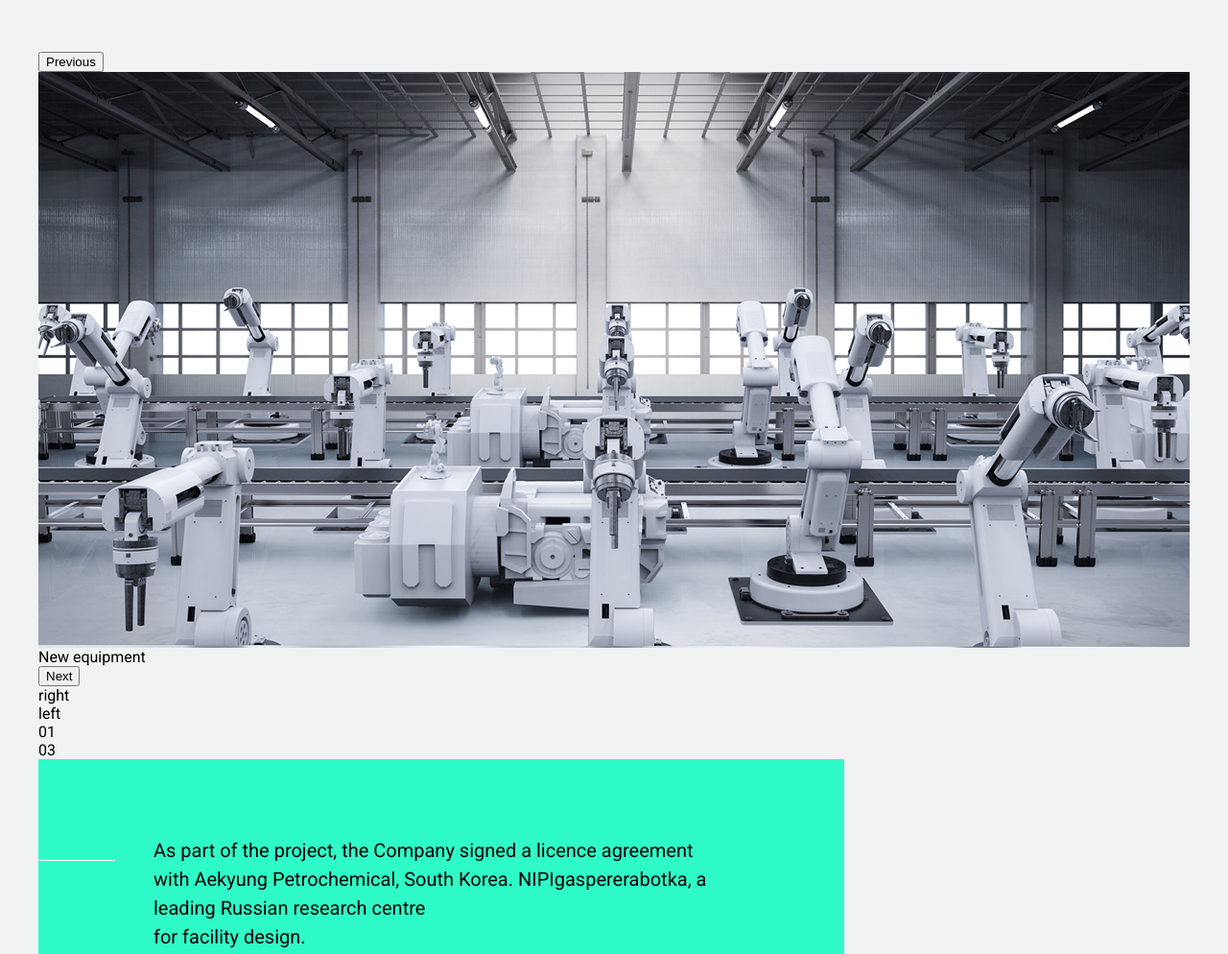
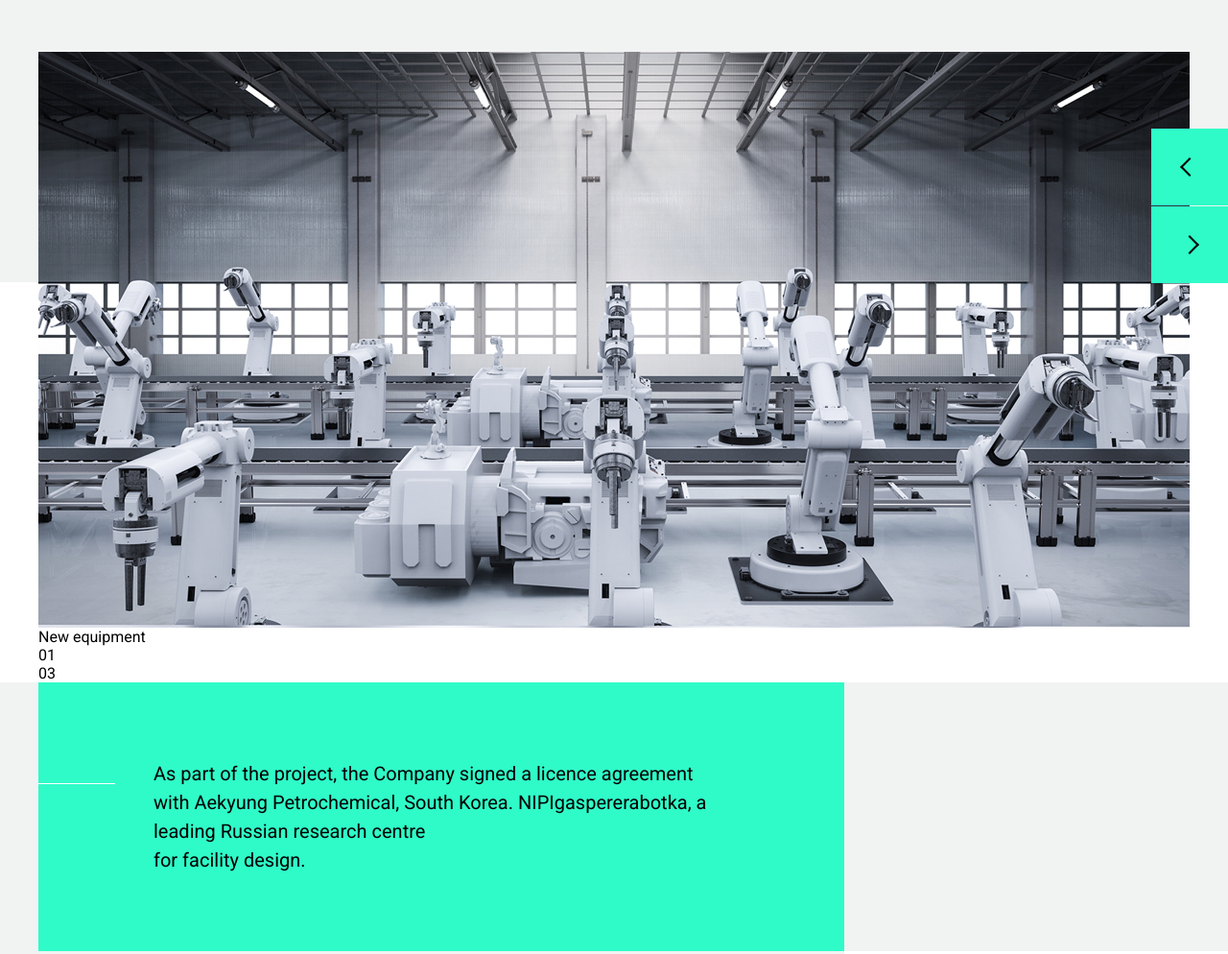
Before and after one commit to Amugbl4/UplabFrontSchool, a website: page post.html in a window 1280 px wide. Shown: the part 840-1834 px from the top of the page at 96% size. Drawn offline with nearby package versions, Linux system fonts and the light colour scheme.

Commit message:
slider arrow

```diff
--- a/css/style.css
+++ b/css/style.css
@@ -470,7 +470,71 @@ body {
 }
 
 .article__slider {
+    display: block;
+    width: 100%;
+    position: relative;
+    background-color: #fff;
+    color: #000;
+    margin: 0;
+    padding: 0;
     margin-top: 80px;
+}
+
+.article__slider::before {
+    position: absolute;
+    top: 0;
+    display: block;
+    content: "";
+    width: 100%;
+    min-height: 240px;
+    background-color: #f1f2f2;
+}
+
+.slick-arrow {
+    display: block;
+    position: absolute;
+    z-index: 2;
+    font-size: 0;
+    padding: 0;
+    margin: 0;
+    right: -40px;
+    border: none;
+    width: 80px;
+    height: 80px;
+    background-color: #2ffbc8;
+}
+
+.slick-arrow:hover {
+    cursor: pointer;
+}
+
+.slick-prev::before {
+    display: inline-block;
+    content: "";
+    width: 14px;
+    height: 14px;
+    border-top: 2px solid #000;
+    border-left: 2px solid #000;
+    transform: rotate(315deg);
+}
+
+.slick-next::before {
+    display: inline-block;
+    content: "";
+    width: 14px;
+    height: 14px;
+    border-top: 2px solid #000;
+    border-left: 2px solid #000;
+    transform: rotate(135deg);
+}
+
+
+.slick-prev {
+    top: 80px;
+}
+
+.slick-next {
+    top: 161px;
 }
 
 .user-text {
--- a/js/script.js
+++ b/js/script.js
@@ -1,9 +1,9 @@
 $(document).ready(function(){
     $('.slider').slick({
+        arrows: true,
         dots: false,
         infinite: true,
         speed: 500,
         fade: false,
-        cssEase: 'linear'
     });
   });
--- a/post.html
+++ b/post.html
@@ -132,6 +132,7 @@
                         </div>
                     </div>
                 </div>
+            </div>
 
 
             <div class="article__slider">
@@ -162,13 +163,13 @@
                             </div>
                         </div>
                     </div>
-                        <div class="slider__navigation">
+                    <!-- <div class="slider__navigation">
                         <div class="navigation">
                             <div class="navigation__arrow-right">right</div>
                             <div class="navigation__arrow-left">left</div>
                         </div>
 
-                        </div>
+                    </div> -->
                     <div class="slider__counter">
                         <div class="counter">
                             <div class="counter__current">01</div>
```
Lines whose indentation alone changed are shown as unchanged.
